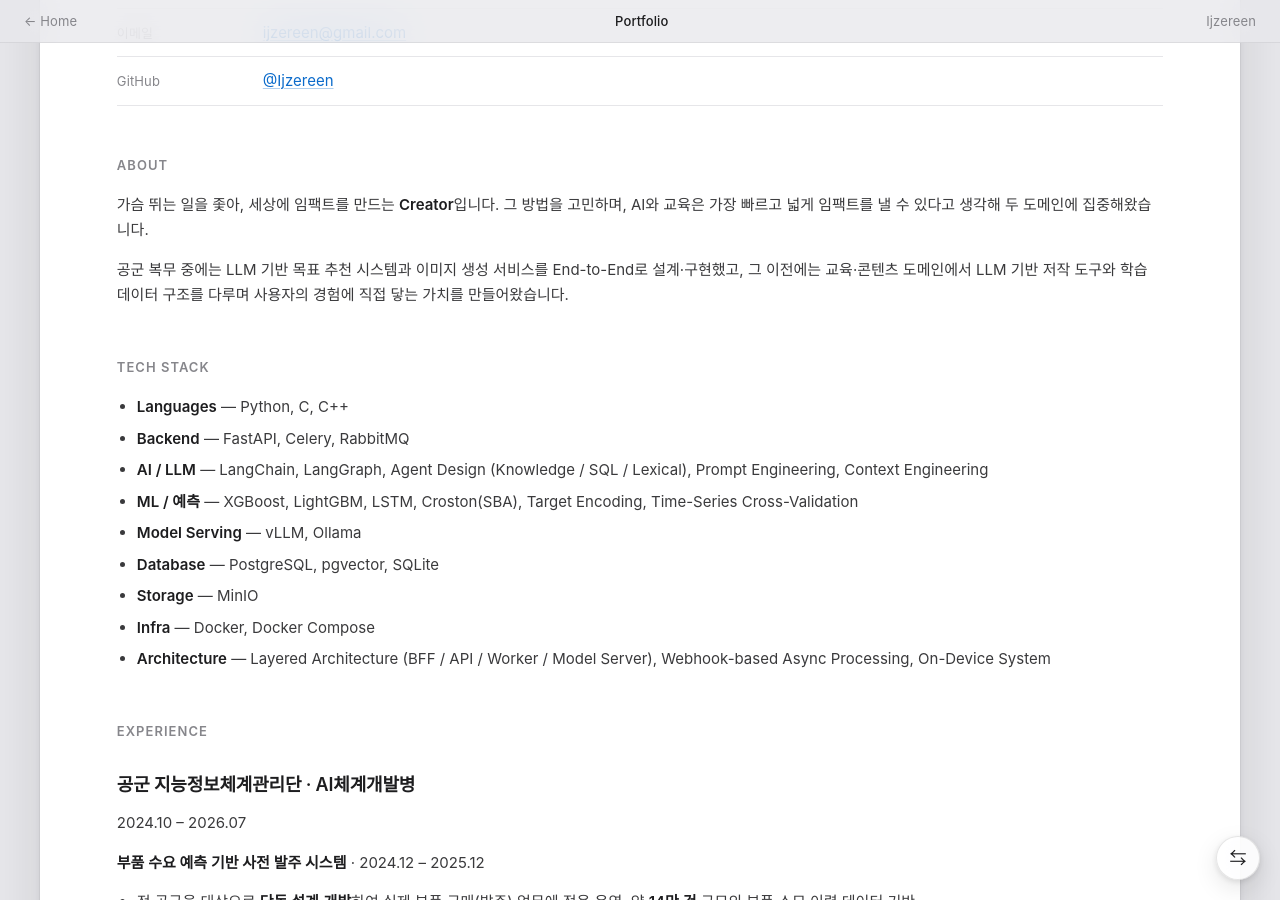
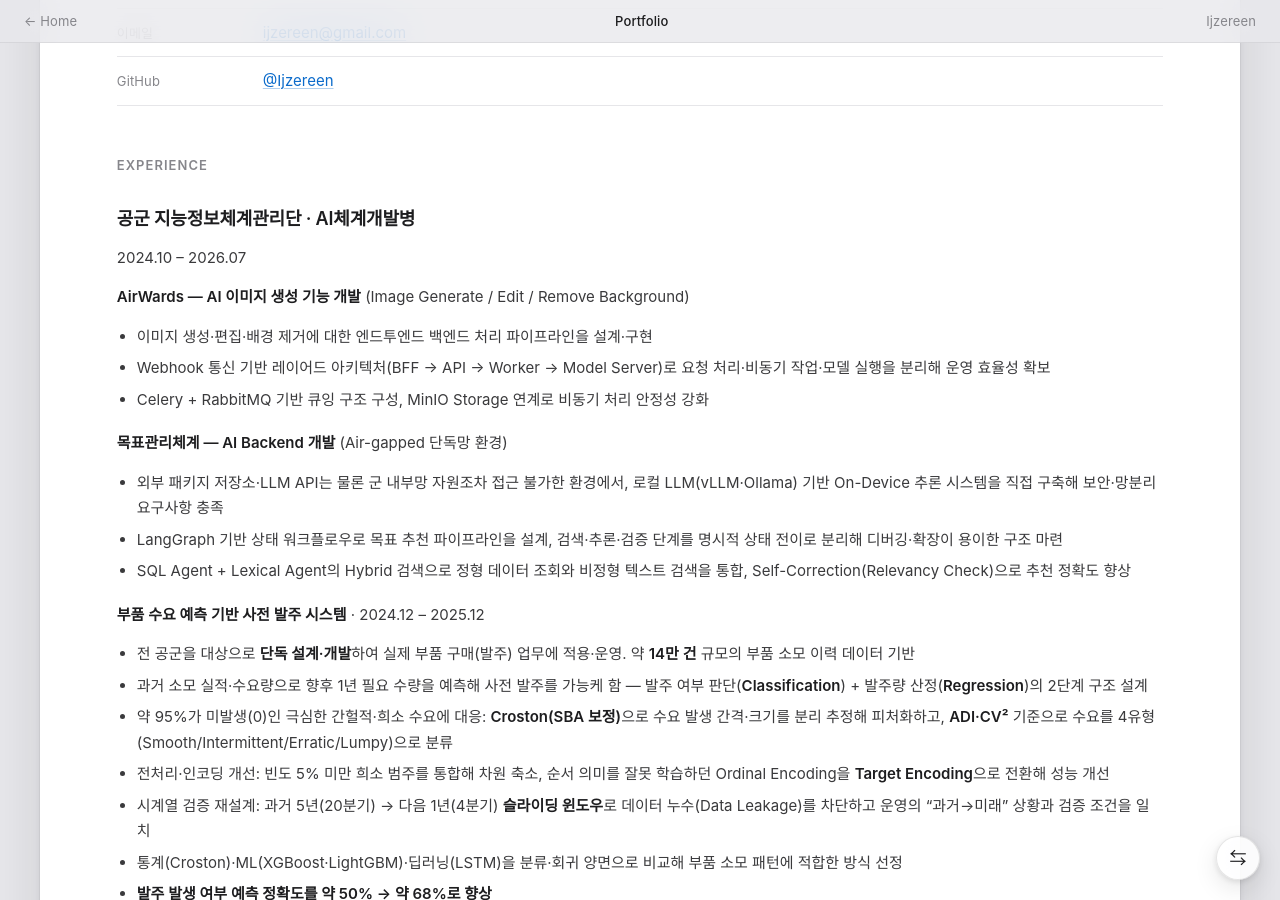
Before and after one commit to ijzereen/ijzereen.github.io, a Jekyll site: the page built from portfolio.md, in a window 1280 px wide and 900 px high, scrolled down 446 px. Built offline with Jekyll 4.4.1, drawn with Linux system fonts in a browser that asks for light colours; some of the changed text lies outside the part shown.

Commit message:
docs : 포트폴리오 수정

```diff
--- a/portfolio.md
+++ b/portfolio.md
@@ -9,43 +9,15 @@ permalink: /portfolio/
 <div class="subtitle">Creator · AI / LLM Engineer</div>
 
 <div class="field"><span class="k">이름</span><span class="v">정철원 (Cheolwon Jeong)</span></div>
-<div class="field"><span class="k">역할</span><span class="v">Creator · AI / LLM Engineer</span></div>
+<div class="field"><span class="k">역할</span><span class="v">로드 중 ...</span></div>
 <div class="field"><span class="k">관심 도메인</span><span class="v">AI · 교육 (Education)</span></div>
 <div class="field"><span class="k">이메일</span><span class="v"><a href="mailto:{{ site.email }}">{{ site.email }}</a></span></div>
 <div class="field"><span class="k">GitHub</span><span class="v"><a href="https://github.com/{{ site.github.username }}" target="_blank">@{{ site.github.username }}</a></span></div>
-
-## About
-
-가슴 뛰는 일을 좇아, 세상에 임팩트를 만드는 **Creator**입니다. 그 방법을 고민하며, AI와 교육은 가장 빠르고 넓게 임팩트를 낼 수 있다고 생각해 두 도메인에 집중해왔습니다.
-
-공군 복무 중에는 LLM 기반 목표 추천 시스템과 이미지 생성 서비스를 End-to-End로 설계·구현했고, 그 이전에는 교육·콘텐츠 도메인에서 LLM 기반 저작 도구와 학습 데이터 구조를 다루며 사용자의 경험에 직접 닿는 가치를 만들어왔습니다.
-
-## Tech Stack
-
-- **Languages** — Python, C, C++
-- **Backend** — FastAPI, Celery, RabbitMQ
-- **AI / LLM** — LangChain, LangGraph, Agent Design (Knowledge / SQL / Lexical), Prompt Engineering, Context Engineering
-- **ML / 예측** — XGBoost, LightGBM, LSTM, Croston(SBA), Target Encoding, Time-Series Cross-Validation
-- **Model Serving** — vLLM, Ollama
-- **Database** — PostgreSQL, pgvector, SQLite
-- **Storage** — MinIO
-- **Infra** — Docker, Docker Compose
-- **Architecture** — Layered Architecture (BFF / API / Worker / Model Server), Webhook-based Async Processing, On-Device System
 
 ## Experience
 
 ### 공군 지능정보체계관리단 · AI체계개발병
 2024.10 – 2026.07
-
-**부품 수요 예측 기반 사전 발주 시스템** · 2024.12 – 2025.12
-
-- 전 공군을 대상으로 **단독 설계·개발**하여 실제 부품 구매(발주) 업무에 적용·운영. 약 **14만 건** 규모의 부품 소모 이력 데이터 기반
-- 과거 소모 실적·수요량으로 향후 1년 필요 수량을 예측해 사전 발주를 가능케 함 — 발주 여부 판단(**Classification**) + 발주량 산정(**Regression**)의 2단계 구조 설계
-- 약 95%가 미발생(0)인 극심한 간헐적·희소 수요에 대응: **Croston(SBA 보정)**으로 수요 발생 간격·크기를 분리 추정해 피처화하고, **ADI·CV²** 기준으로 수요를 4유형(Smooth/Intermittent/Erratic/Lumpy)으로 분류
-- 전처리·인코딩 개선: 빈도 5% 미만 희소 범주를 통합해 차원 축소, 순서 의미를 잘못 학습하던 Ordinal Encoding을 **Target Encoding**으로 전환해 성능 개선
-- 시계열 검증 재설계: 과거 5년(20분기) → 다음 1년(4분기) **슬라이딩 윈도우**로 데이터 누수(Data Leakage)를 차단하고 운영의 "과거→미래" 상황과 검증 조건을 일치
-- 통계(Croston)·ML(XGBoost·LightGBM)·딥러닝(LSTM)을 분류·회귀 양면으로 비교해 부품 소모 패턴에 적합한 방식 선정
-- **발주 발생 여부 예측 정확도를 약 50% → 약 68%로 향상**
 
 **AirWards — AI 이미지 생성 기능 개발** (Image Generate / Edit / Remove Background)
 
@@ -58,6 +30,16 @@ permalink: /portfolio/
 - 외부 패키지 저장소·LLM API는 물론 군 내부망 자원조차 접근 불가한 환경에서, 로컬 LLM(vLLM·Ollama) 기반 On-Device 추론 시스템을 직접 구축해 보안·망분리 요구사항 충족
 - LangGraph 기반 상태 워크플로우로 목표 추천 파이프라인을 설계, 검색·추론·검증 단계를 명시적 상태 전이로 분리해 디버깅·확장이 용이한 구조 마련
 - SQL Agent + Lexical Agent의 Hybrid 검색으로 정형 데이터 조회와 비정형 텍스트 검색을 통합, Self-Correction(Relevancy Check)으로 추천 정확도 향상
+
+**부품 수요 예측 기반 사전 발주 시스템** · 2024.12 – 2025.12
+
+- 전 공군을 대상으로 **단독 설계·개발**하여 실제 부품 구매(발주) 업무에 적용·운영. 약 **14만 건** 규모의 부품 소모 이력 데이터 기반
+- 과거 소모 실적·수요량으로 향후 1년 필요 수량을 예측해 사전 발주를 가능케 함 — 발주 여부 판단(**Classification**) + 발주량 산정(**Regression**)의 2단계 구조 설계
+- 약 95%가 미발생(0)인 극심한 간헐적·희소 수요에 대응: **Croston(SBA 보정)**으로 수요 발생 간격·크기를 분리 추정해 피처화하고, **ADI·CV²** 기준으로 수요를 4유형(Smooth/Intermittent/Erratic/Lumpy)으로 분류
+- 전처리·인코딩 개선: 빈도 5% 미만 희소 범주를 통합해 차원 축소, 순서 의미를 잘못 학습하던 Ordinal Encoding을 **Target Encoding**으로 전환해 성능 개선
+- 시계열 검증 재설계: 과거 5년(20분기) → 다음 1년(4분기) **슬라이딩 윈도우**로 데이터 누수(Data Leakage)를 차단하고 운영의 "과거→미래" 상황과 검증 조건을 일치
+- 통계(Croston)·ML(XGBoost·LightGBM)·딥러닝(LSTM)을 분류·회귀 양면으로 비교해 부품 소모 패턴에 적합한 방식 선정
+- **발주 발생 여부 예측 정확도를 약 50% → 약 68%로 향상**
 
 ### 청년교육사회적협동조합 씨드콥 · Research Engineer
 2024.03 – 2024.10
@@ -92,7 +74,3 @@ permalink: /portfolio/
 ## Education
 
 <div class="field"><span class="k">한국교원대학교</span><span class="v">컴퓨터교육과 · 2022.03 ~ 재학</span></div>
-
-## Contact
-
-협업이나 문의는 <a href="mailto:{{ site.email }}">{{ site.email }}</a> 로 부탁드립니다.
```
